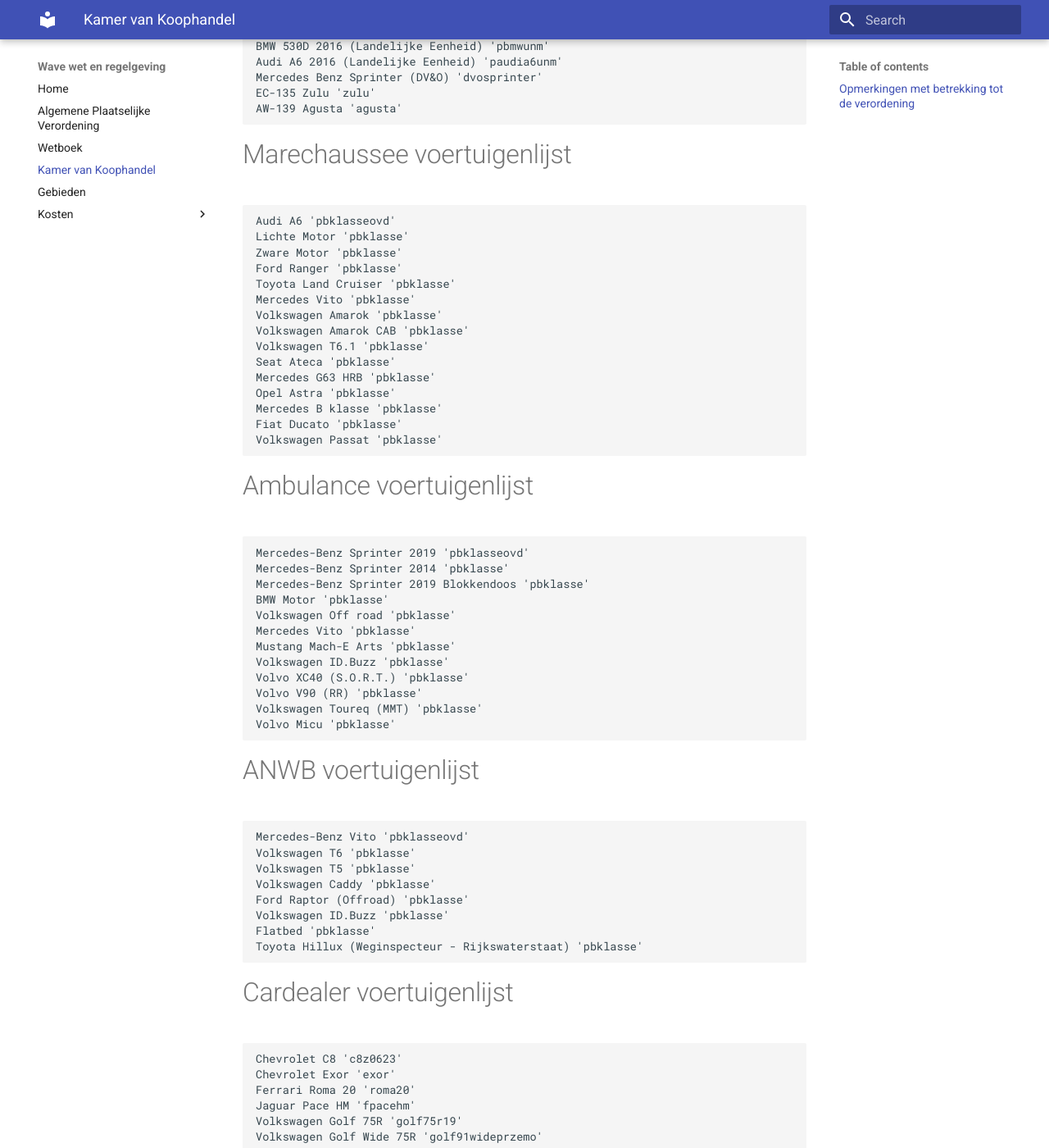
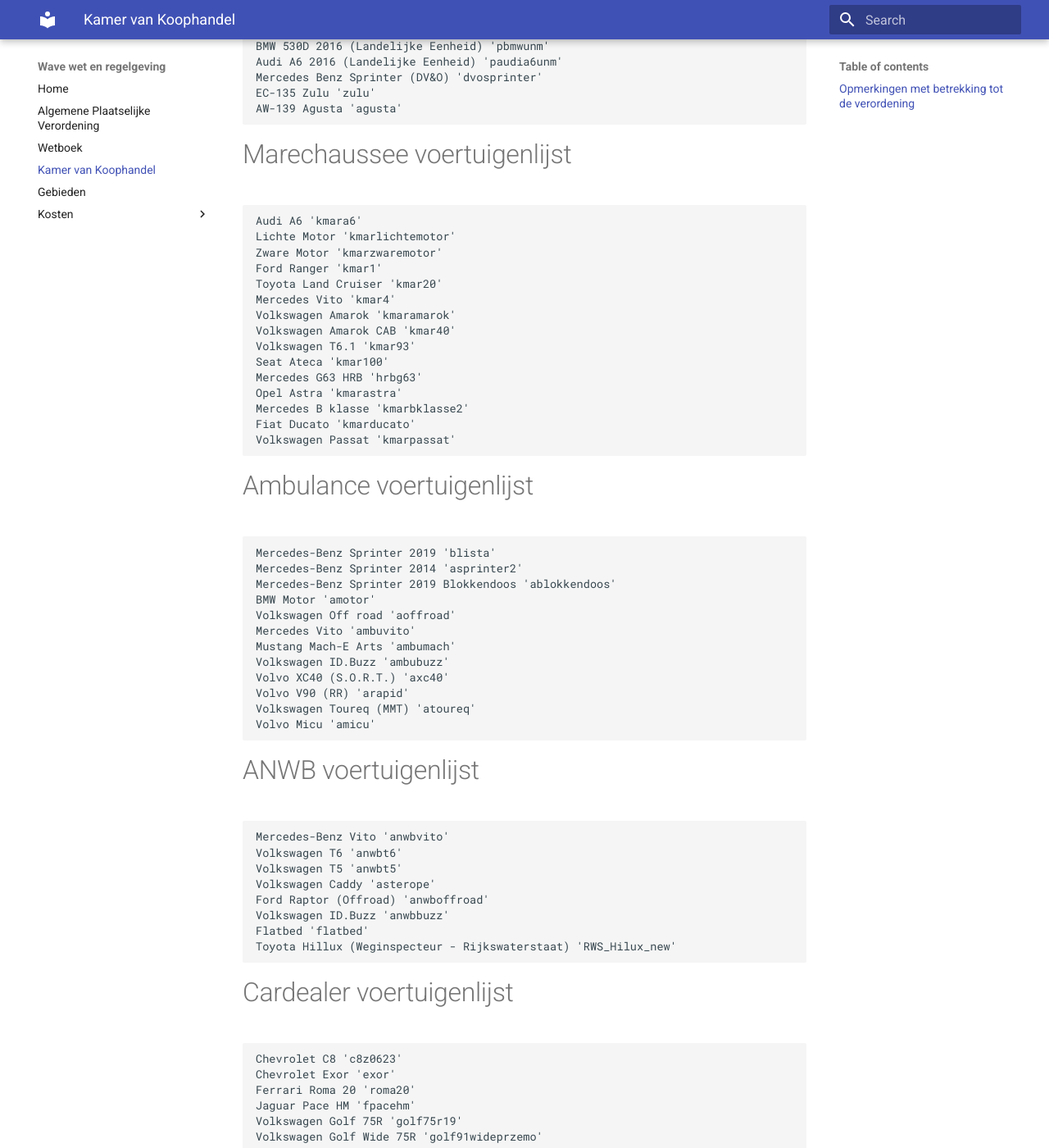
Before and after one commit to mickjoel/wetboek.sunstone, an MkDocs documentation site: the page built from docs/bedrijven.md, in a window 1280 px wide and 1400 px high, scrolled down 833 px. Shown: the whole window at 82% size. Built offline with MkDocs 1.6.1 and Material for MkDocs 9.7.7, drawn with Linux system fonts in a browser that asks for light colours.

Commit message:
Update bedrijven.md

```diff
--- a/docs/bedrijven.md
+++ b/docs/bedrijven.md
@@ -39,45 +39,45 @@
 
 
 # Marechaussee voertuigenlijst
-    Audi A6 'pbklasseovd'
-    Lichte Motor 'pbklasse'
-    Zware Motor 'pbklasse'
-    Ford Ranger 'pbklasse'
-    Toyota Land Cruiser 'pbklasse'
-    Mercedes Vito 'pbklasse'
-    Volkswagen Amarok 'pbklasse'
-    Volkswagen Amarok CAB 'pbklasse'
-    Volkswagen T6.1 'pbklasse'
-    Seat Ateca 'pbklasse'
-    Mercedes G63 HRB 'pbklasse'
-    Opel Astra 'pbklasse'
-    Mercedes B klasse 'pbklasse'
-    Fiat Ducato 'pbklasse'
-    Volkswagen Passat 'pbklasse'
+    Audi A6 'kmara6'
+    Lichte Motor 'kmarlichtemotor'
+    Zware Motor 'kmarzwaremotor'
+    Ford Ranger 'kmar1'
+    Toyota Land Cruiser 'kmar20'
+    Mercedes Vito 'kmar4'
+    Volkswagen Amarok 'kmaramarok'
+    Volkswagen Amarok CAB 'kmar40'
+    Volkswagen T6.1 'kmar93'
+    Seat Ateca 'kmar100'
+    Mercedes G63 HRB 'hrbg63'
+    Opel Astra 'kmarastra'
+    Mercedes B klasse 'kmarbklasse2'
+    Fiat Ducato 'kmarducato'
+    Volkswagen Passat 'kmarpassat'
 
 # Ambulance voertuigenlijst
-    Mercedes-Benz Sprinter 2019 'pbklasseovd'
-    Mercedes-Benz Sprinter 2014 'pbklasse'
-    Mercedes-Benz Sprinter 2019 Blokkendoos 'pbklasse'
-    BMW Motor 'pbklasse'
-    Volkswagen Off road 'pbklasse'
-    Mercedes Vito 'pbklasse'
-    Mustang Mach-E Arts 'pbklasse'
-    Volkswagen ID.Buzz 'pbklasse'
-    Volvo XC40 (S.O.R.T.) 'pbklasse'
-    Volvo V90 (RR) 'pbklasse'
-    Volkswagen Toureq (MMT) 'pbklasse'
-    Volvo Micu 'pbklasse'
+    Mercedes-Benz Sprinter 2019 'blista'
+    Mercedes-Benz Sprinter 2014 'asprinter2'
+    Mercedes-Benz Sprinter 2019 Blokkendoos 'ablokkendoos'
+    BMW Motor 'amotor'
+    Volkswagen Off road 'aoffroad'
+    Mercedes Vito 'ambuvito'
+    Mustang Mach-E Arts 'ambumach'
+    Volkswagen ID.Buzz 'ambubuzz'
+    Volvo XC40 (S.O.R.T.) 'axc40'
+    Volvo V90 (RR) 'arapid'
+    Volkswagen Toureq (MMT) 'atoureq'
+    Volvo Micu 'amicu'
 
 # ANWB voertuigenlijst
-    Mercedes-Benz Vito 'pbklasseovd'
-    Volkswagen T6 'pbklasse'
-    Volkswagen T5 'pbklasse'
-    Volkswagen Caddy 'pbklasse'
-    Ford Raptor (Offroad) 'pbklasse'
-    Volkswagen ID.Buzz 'pbklasse'
-    Flatbed 'pbklasse'
-    Toyota Hillux (Weginspecteur - Rijkswaterstaat) 'pbklasse'
+    Mercedes-Benz Vito 'anwbvito'
+    Volkswagen T6 'anwbt6'
+    Volkswagen T5 'anwbt5'
+    Volkswagen Caddy 'asterope'
+    Ford Raptor (Offroad) 'anwboffroad'
+    Volkswagen ID.Buzz 'anwbbuzz'
+    Flatbed 'flatbed'
+    Toyota Hillux (Weginspecteur - Rijkswaterstaat) 'RWS_Hilux_new'
 
 # Cardealer voertuigenlijst
     Chevrolet C8 'c8z0623'
```
